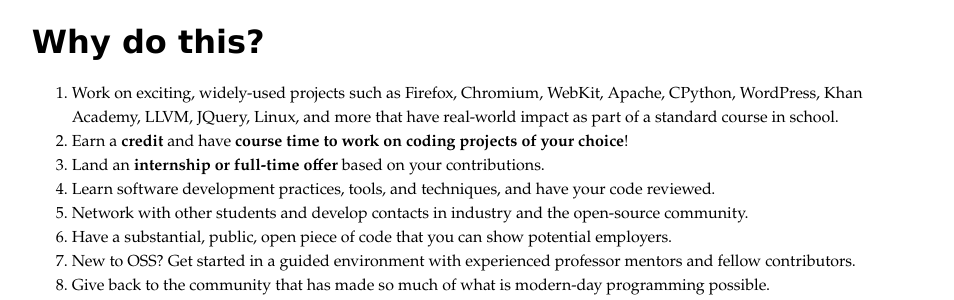
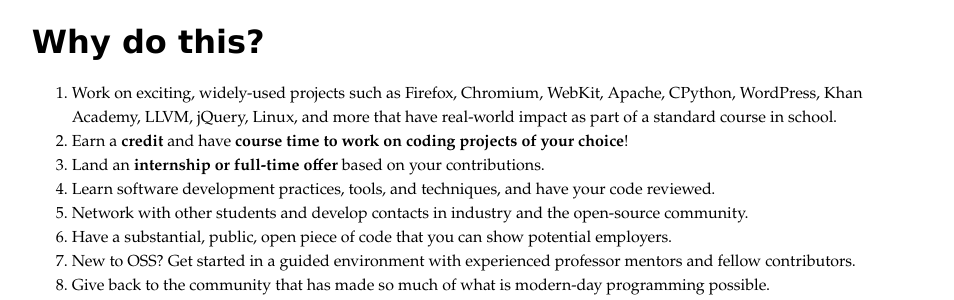
Before and after one commit to os499/os499.github.com, a Jekyll site: the page built from general-information/index.md, in a window 1280 px wide and 900 px high, scrolled down 886 px. Shown: the part 174-474 px from the top of the window, without its empty margins (301-1255 px from the left). Built offline with Jekyll 4.4.1, drawn with Linux system fonts in a browser that asks for light colours.

```diff
--- a/_includes/rationale.md
+++ b/_includes/rationale.md
@@ -1,4 +1,4 @@
-1. Work on exciting, widely-used projects such as Firefox, Chromium, WebKit, Apache, CPython, WordPress, Khan Academy, LLVM, JQuery, Linux, and more that have real-world impact as part of a standard course in school.
+1. Work on exciting, widely-used projects such as Firefox, Chromium, WebKit, Apache, CPython, WordPress, Khan Academy, LLVM, jQuery, Linux, and more that have real-world impact as part of a standard course in school.
 1. Earn a **credit** and have **course time to work on coding projects of your choice**!
 1. Land an **internship or full-time offer** based on your contributions.
 1. Learn software development practices, tools, and techniques, and have your code reviewed.
```
